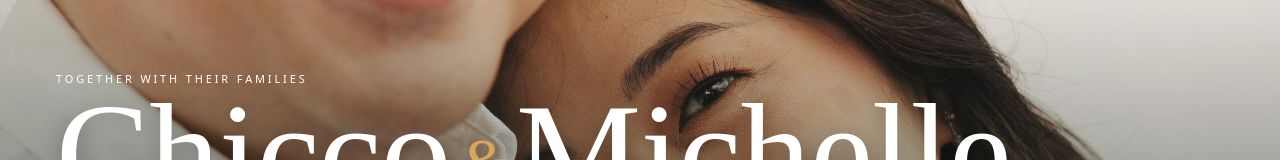
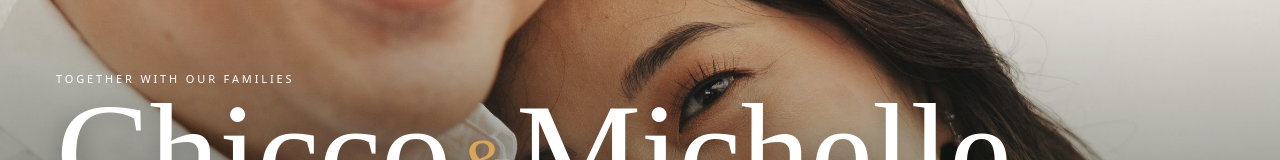
Before and after one commit to chiccogomez/wedding-planner, a React (Vite) app: page / in a window 1280 px wide. Shown: the part 333-493 px from the top of the page. Built offline with nearby package versions, Linux system fonts and the light colour scheme.

Commit message:
Add files via upload

```diff
--- a/src/App.jsx
+++ b/src/App.jsx
@@ -1107,7 +1107,7 @@ function Landing({ onEnter }) {
         <div className="veil" />
         <div className="flower" onClick={handleLogoClick} aria-hidden="true"><FlowerLogo size={40} color="#FFFFFF" /></div>
         <div className="in">
-          <div className="small rise d1">Together with their families</div>
+          <div className="small rise d1">Together with our families</div>
           <h1 className="names rise d2">Chicco<em>&amp;</em>Michelle</h1>
           <div className="row">
             <p className="when rise d3"><b>{cfg.date}</b>{cfg.venuesLine}<span className="tag">{HASHTAG}</span></p>
```
